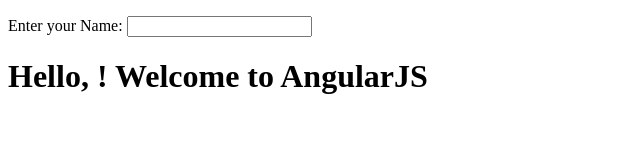
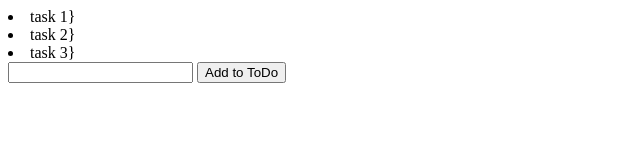
Before and after one commit to ravindukariyapperuma/AngularJS_To-do_list, a website: page app/index.html in a window 1280 px wide. Shown: the whole page, without its empty margins (0-640 px from the left). Drawn offline with nearby package versions, Linux system fonts and the light colour scheme; some packages are replaced by stand-ins of ours.

Commit message:
index.html updated

```diff
--- a/app/index.html
+++ b/app/index.html
@@ -4,12 +4,21 @@
   <meta charset="utf-8">
   <title>My AngularJS App</title>
 </head>
-<body ng-app="">
-<p>Enter your Name: <input type="text" ng-model="name"></p>
-<h1>Hello, <span ng-bind="name"></span>! Welcome to AngularJS </h1>
+<body ng-app="ToDoList">
+<div ng-controller="MainController">
+  <div ng-repeat="item in list">
+    <li>{{ item }}}</li>
+  </div>
+  <input ng-model="addToDo">
+  <button ng-click="addItem()">Add to ToDo</button>
+</div>
+
 <script src="lib/angular/angular.js"></script>
 <script src="lib/angular-route/angular-route.js"></script>
+
 <script src="app.js"></script>
+<script src="contrllers/MainController.js"></script>
+
 <script src="core/version/version.js"></script>
 <script src="core/version/version-directive.js"></script>
 <script src="core/version/interpolate-filter.js"></script>
```
